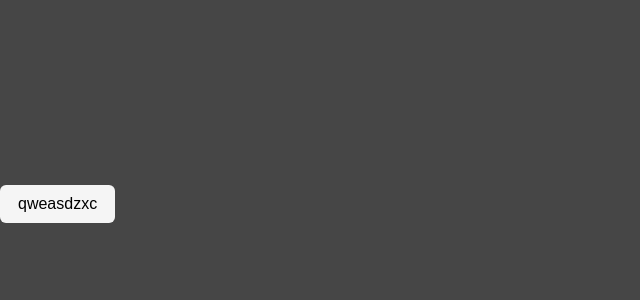
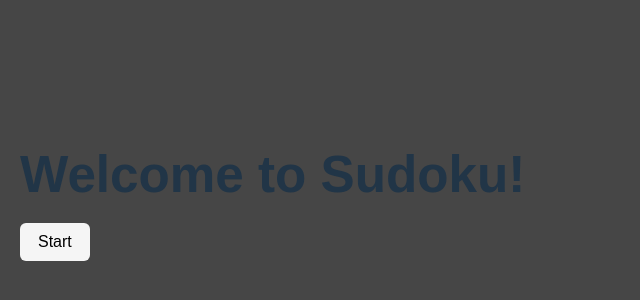
Before and after one commit to MykolaIPZ231/kop_labs_sudoku, a React (Vite) app: page / in a window 1280 px wide. Shown: the part 196-496 px from the top of the page, without its empty margins (0-640 px from the left). Built offline with nearby package versions, Linux system fonts and the light colour scheme.

Commit message:
added pages

```diff
--- a/src/page/Start.jsx
+++ b/src/page/Start.jsx
@@ -1,8 +1,11 @@
 import React from "react";
 import Button from "../components/Button";
 
-export default function Start({ onStart }) {
+export default function Start({onStart}) {
   return (
-    <button onClick={onStart}>qweasdzxc</button>
+    <div className="container">
+      <h1>Welcome to Sudoku!</h1>
+      <Button onClick={onStart}>Start</Button>
+    </div>
   );
 }
```
Also changed, not shown: src/page/Game.jsx (+16 -0 lines), src/page/Res.jsx (+13 -0 lines).
